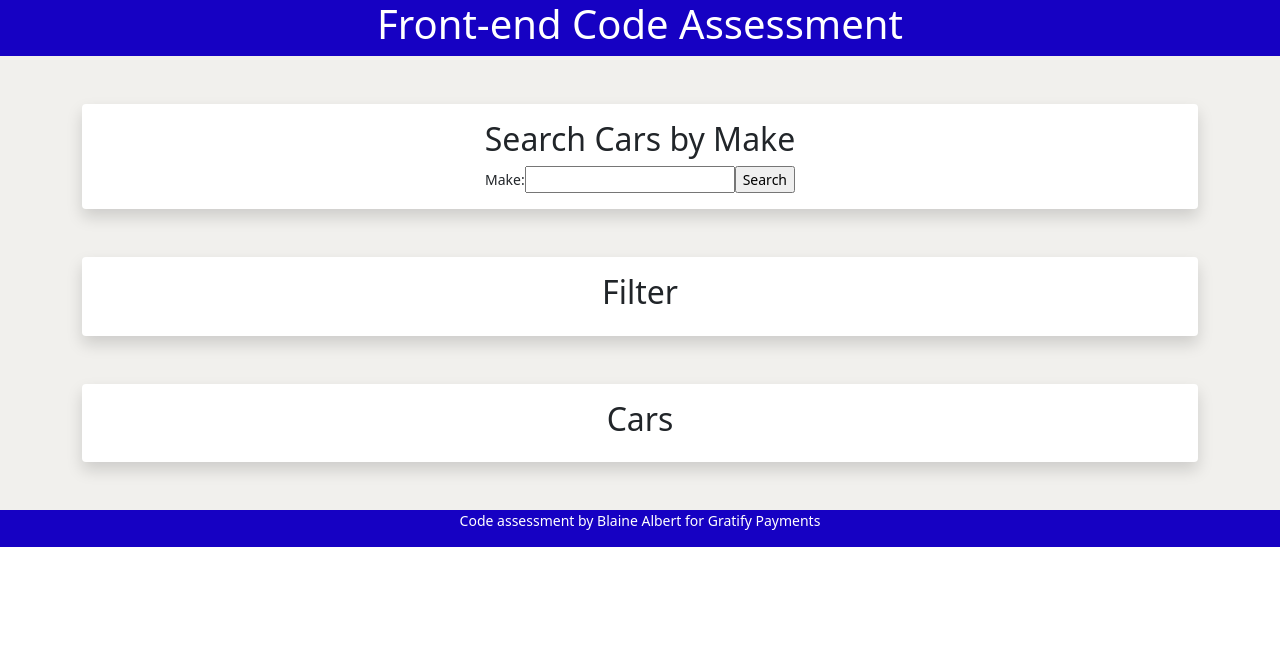
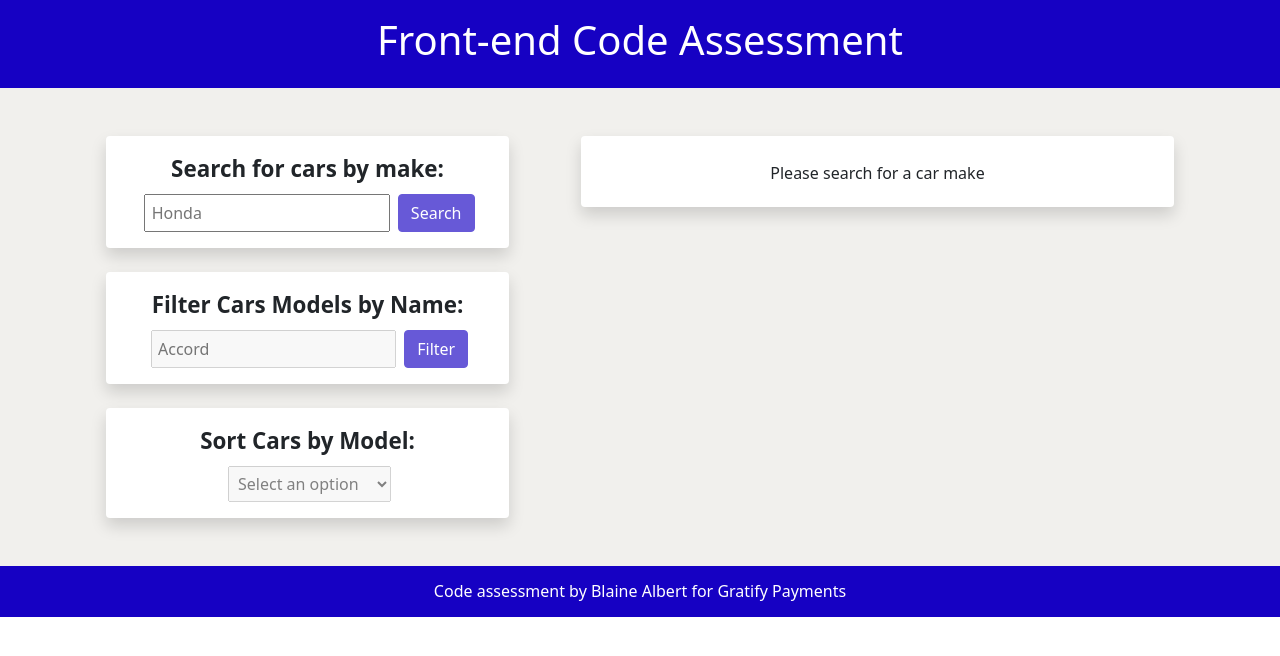
Before and after one commit to blainealbert/gratify-assessment, a React (Create React App) app: page / in a window 1280 px wide. Shown: the top 656 px of the page. Built offline with nearby package versions, Linux system fonts and the light colour scheme.

Commit message:
adding filter and sort functionality with styling

```diff
--- a/src/App.css
+++ b/src/App.css
@@ -35,21 +35,64 @@ body{
   color: var(--color-dark);
 }
 
-/* Header */
+/* Buttons */
+.btn--primary{
+  background-color: var(--color-primary);
+  color: var(--color-light);
+  border: 0.1rem solid var(--color-primary);
+}
+.btn--primary:hover{
+  background-color: var(--color-light);
+  color: var(--color-primary);
+}
 
-/* Filter */
 
-/* Search Form */
-.car-search{
-
+/* Forms */
+.car-filter__form, .car-search__form, .car-sort__form{
+  display: flex;
+  align-items: center;
+  justify-content: center;
+  flex-wrap: wrap;
 }
-.car-search input{
-
+.car-filter__input, .car-sort__input, .car-search__input{
+  font-size: 1rem;
+  padding: 0.325rem;
+  width: 100%;
+}
+.car-search label, .car-sort label, .car-filter label{
+  width: 100%;
+  font-size: 1.4rem;
+  font-weight: 600;
+  margin-bottom: 0.5rem;
+}
+.car-search .btn, .car-filter .btn{
+  width: 100%;
+  margin-top: 1rem;
+}
+@media screen and (min-width: 992px){
+  .car-filter__input, .car-sort__input, .car-search__input{
+    margin-left: 0.25rem;
+    width: auto;
+  }
+  .car-search .btn, .car-filter .btn{
+    width: auto;
+    margin-left: 0.5rem;
+    margin-top: 0;
+  }
 }
 
 /* List */
-
-/* Footer */
-footer{
-
+.car-list__content{
+  display: flex;
+  flex-wrap: wrap;
+  justify-content: center;
+  align-items: center;
 }
+.car-list__model-name{
+  background-color: var(--color-primary);
+  border-radius: 1.5rem;
+  color: var(--color-light);
+  padding: 0.5rem 1rem;
+  margin: 0.5rem;
+  font-weight: 600;
+}
--- a/src/App.js
+++ b/src/App.js
@@ -1,7 +1,7 @@
 import 'bootstrap/dist/css/bootstrap.min.css';
 import './App.css';
 
-import { useState } from 'react';
+import { useState, useEffect } from 'react';
 
 // Components
 import Header from './components/Header';
@@ -9,17 +9,38 @@ import Footer from './components/Footer';
 import CarList from './components/CarList';
 import CarSearch from './components/CarSearch';
 import CarFilter from './components/CarFilter';
+import CarSort from './components/CarSort';
 
 function App() {
 
   const [cars, setCars] = useState([]);
 
+  const [carFilter, setCarFilter] = useState("");
+
+  const [notification, setNotification] = useState("Please search for a car make");
+
+  const [currentMake, setCurrentMake] = useState("");
+
+  const [sortBy, setSortBy] = useState("");
+
+  useEffect(() => {
+  }, [carFilter]);
+
   return (
     <div className="app">
       <Header/>
-      <CarSearch setCars={setCars}/>
-      <CarFilter />
-      <CarList cars={cars}/>
+      <div className="container">
+        <div className='row'>
+          <div className="col-12 col-lg-5">
+            <CarSearch setCars={setCars} setCurrentMake={setCurrentMake} setNotification={setNotification}/>
+            <CarFilter setCarFilter={setCarFilter} cars={cars}/>
+            <CarSort setSortBy={setSortBy} cars={cars}/>
+          </div>
+          <div className="col-12 col-lg-7">
+            <CarList cars={cars} currentMake={currentMake} notification={notification} carFilter={carFilter} sortBy={sortBy}/>
+          </div>
+        </div>
+      </div>
       <Footer/>
     </div>
   );
--- a/src/components/CarFilter.js
+++ b/src/components/CarFilter.js
@@ -7,23 +7,23 @@ function CarFilter(props) {
 
     },[]);
 
+    const handleFilter = (e) => {
+        e.preventDefault();
+        const filterVal = e.target.elements.model.value;
+        props.setCarFilter(filterVal);
+        console.log(filterVal);
+    };
+
     return (
         <div className="container">
             <div className="row">
                 <div className="col-12 text-center">
-                    <div className="car-filter bg--light shadow rounded mb-5 p-3">
-                        <div className="car-filter__title">
-                            <h2>Filter</h2>
-                        </div>
-                        <div className="car-filter__content">
-                            <div className="car-filter__item">
-
-                                <div className="car-filter__item-make">
-                                    <h3></h3>
-                                </div>
-
-                            </div>
-                        </div>
+                    <div className="car-filter bg--light shadow rounded mb-4 p-3">
+                        <form className="car-filter__form" onSubmit={handleFilter}>
+                            <label htmlFor="car-filter__input-model">Filter Cars Models by Name: </label>
+                            <input type="text" placeholder="Accord" name="model" id="car-filter__input-model" className="car-filter__input" disabled={props.cars.length === 0}/>
+                            <input type="submit" value="Filter" className="car-filter__submit btn btn--primary" disabled={props.cars.length === 0}/>
+                        </form>
                     </div>
                 </div>
             </div>
--- a/src/components/CarList.js
+++ b/src/components/CarList.js
@@ -1,19 +1,51 @@
 // import {useEffect, useState} from 'react';
 
 function CarList(props) {
+    function filterBy(filterVal) {
+        return function ( item ) {
+            return item.Model_Name.toLowerCase().includes(filterVal.toLowerCase())
+        }
+    }
+    function sortBy(field) {
+        console.log(props.sortBy);
+        return function(a, b) {
+            if(props.sortBy === "A-Z") {
+                return (a[field] > b[field]) - (a[field] < b[field])
+            } else if(props.sortBy === "Z-A") {
+                return (a[field] < b[field]) - (a[field] > b[field])
+            } else{
+                return a;
+            }
+        };
+    }
     return (
         <div className="container mb-5">
             <div className="row">
                 <div className="col-12 text-center">
                     <div className="car-list bg--light shadow rounded p-3">
-                        <h2 className="car-list__title">Cars</h2>
+                    <h3 className="car-list__title">
+                        {props.currentMake &&
+                            <span>Car model results for "{props.currentMake}"</span>
+                        }
+                        {props.carFilter &&
+                            <span>, filtered by "{props.carFilter}"</span>
+                        }
+                        {props.sortBy &&
+                            <span>, sorted "{props.sortBy}"</span>
+                        }
+                    </h3>
                         <div className="car-list__content">
-                            {props.cars.slice(0,10).map(car => (
+                            {props.cars.filter(filterBy(props.carFilter)).sort(sortBy('Model_Name')).map(car => (
                                 <div className="car-list__item" key={car.Model_ID}>
-                                    <p className="car-list__item-name">{car.Make_Name}</p>
                                     <p className="car-list__model-name">{car.Model_Name}</p>
                                 </div>
                             ))}
+                            {props.cars.filter(filterBy(props.carFilter)).length === 0 && props.currentMake !== "" &&
+                                <h6 className="car-list__no-results text-center mt-1">No results found</h6>
+                            }
+                            {props.notification !== "" && props.currentMake === "" &&
+                                <h6 className="car-list__notification text-center mt-1">{props.notification}</h6>
+                            }
                         </div>
                     </div>
                 </div>
--- a/src/components/CarSearch.js
+++ b/src/components/CarSearch.js
@@ -1,4 +1,8 @@
+import { useState } from 'react';
+
 function CarSearch(props) {
+    const [searchInput, setSearchInput] = useState("");
+
     const handleSearch = (e) => {
         e.preventDefault();
         const makeName = e.target.elements.make.value;
@@ -6,10 +10,13 @@ function CarSearch(props) {
             .then(response => response.json())
             .then(data => {
                 props.setCars(data.Results);
-                console.log(data.Results);
+                props.setCurrentMake(makeName);
+                props.setNotification("");
+                console.log(data);
             })
             .catch(error => {
                 console.log(error);
+                props.setNotification(error.message);
             }
         );
     }
@@ -18,16 +25,11 @@ function CarSearch(props) {
         <div className="container">
             <div className="row">
                 <div className="col-12 text-center">
-                    <div className="car-search bg--light shadow rounded mb-5 p-3">
-                        <div className="car-search__title">
-                            <h2>Search Cars by Make</h2>
-                        </div>
+                    <div className="car-search bg--light shadow rounded mb-4 p-3">
                         <form className="car-search__form" onSubmit={handleSearch} >
-                            <div className="car-search__form-group">
-                                <label htmlFor="car-search__input-make">Make: </label>
-                                <input type="text" name="make" id="car-search__input-make" className="car-search__input" />
-                                <input type="submit" value="Search" className="car-search__submit" />
-                            </div>
+                            <label htmlFor="car-search__input-make">Search for cars by make: </label>
+                            <input type="text" placeholder="Honda" name="make" id="car-search__input-make" className="car-search__input" onChange={e => setSearchInput(e.target.value)} />
+                            <input type="submit" value="Search" className="car-search__submit btn btn--primary" disabled={!searchInput}/>
                         </form>
                     </div>
                 </div>
--- /dev/null
+++ b/src/components/CarSort.js
@@ -0,0 +1,36 @@
+//import {react} from 'react';
+//dropdown for make and year
+//add search field for vehicle name
+import {useEffect} from 'react';
+function CarSort(props) {
+    useEffect(()=>{
+
+    },[]);
+
+    const handleSort = (e) => {
+        e.preventDefault();
+        const sortVal = e.target.value;
+        console.log(sortVal);
+        props.setSortBy(sortVal);
+    };
+
+    return (
+        <div className="container">
+            <div className="row">
+                <div className="col-12 text-center">
+                    <div className="car-sort bg--light shadow rounded mb-4 p-3">
+                        <form className="car-sort__form" >
+                            <label htmlFor="car-sort__input-model">Sort Cars by Model: </label>
+                            <select name="sortBy" id="car-sort__input-model" className="car-sort__input" onChange={(e) => handleSort(e)} disabled={props.cars.length === 0}>
+                                <option value="">Select an option</option>
+                                <option value="A-Z">Alphabeitcal (A-Z)</option>
+                                <option value="Z-A">Alphabetical (Z-A)</option>
+                            </select>
+                        </form>
+                    </div>
+                </div>
+            </div>
+        </div>
+    )
+}
+export default CarSort;
--- a/src/components/Footer.js
+++ b/src/components/Footer.js
@@ -1,10 +1,10 @@
 function Footer() {
     return(
-        <footer className="bg--primary text--light">
+        <footer className="bg--primary text--light pt-3 mt-4">
             <div className="container">
                 <div className="row">
                     <div className="col-12">
-                        <p className="text-center">Code assessment by Blaine Albert for Gratify Payments</p>
+                        <h6 className="text-center mb-3">Code assessment by Blaine Albert for Gratify Payments</h6>
                     </div>
                 </div>
             </div>
--- a/src/components/Header.js
+++ b/src/components/Header.js
@@ -1,6 +1,6 @@
 function Header(){
     return(
-        <header className="bg--primary text--light mb-5">
+        <header className="bg--primary text--light mb-5 p-3">
             <div className="container">
                 <div className="row">
                     <div className="col-12">
```
